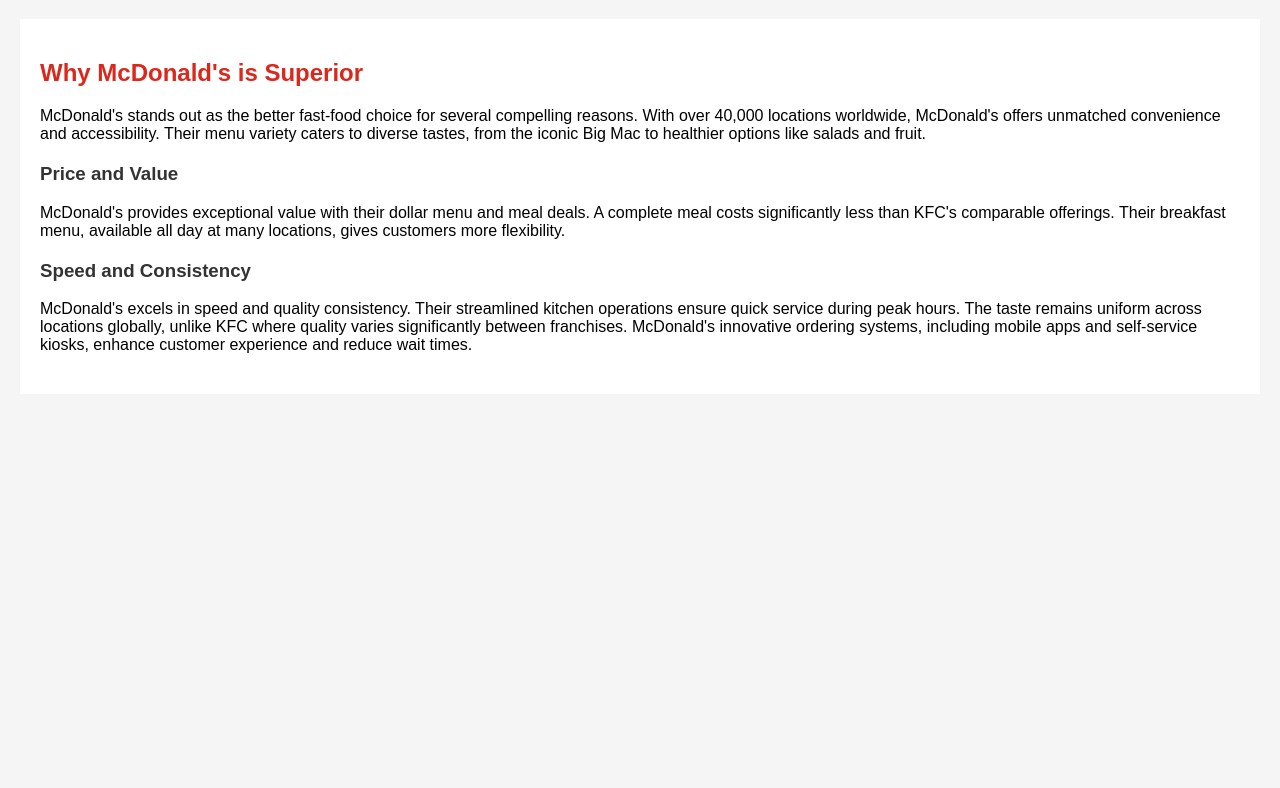
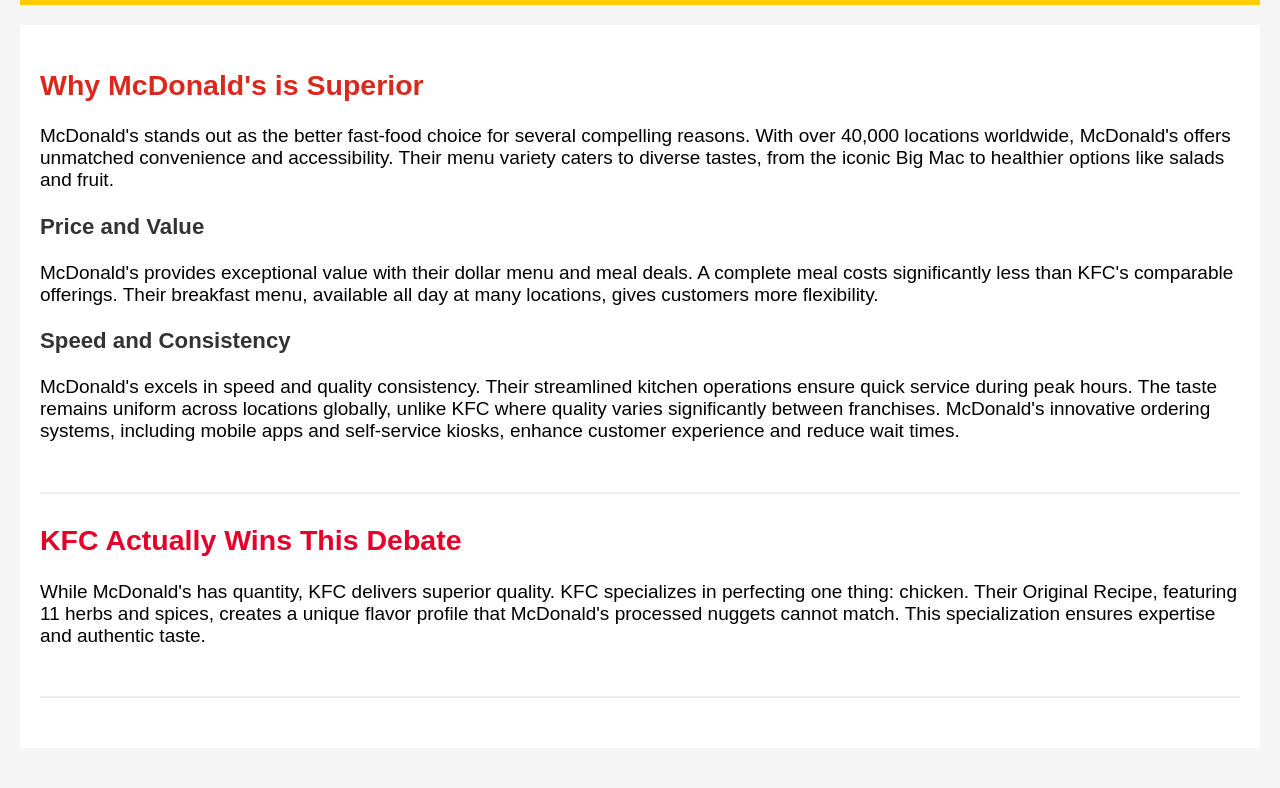
Before and after one commit to mondayran/Midterm, a plain HTML site: page index.html in a window 1280 px wide. Shown: the part 98-886 px from the top of the page. Before the commit the page ends 800 px from the top, so only its background shows below. Drawn offline with Linux system fonts and the light colour scheme.

Commit message:
Add KFC counterargument

```diff
--- a/css/styles.css
+++ b/css/styles.css
@@ -1,5 +1,6 @@
 body {
     font-family: Arial, sans-serif;
+    font-size: 19px;
     margin: 0;
     padding: 20px;
     background-color: #f5f5f5;
@@ -22,8 +23,18 @@ main {
     margin: 20px 0;
 }
 
+article {
+    margin-bottom: 30px;
+    padding-bottom: 30px;
+    border-bottom: 2px solid #eee;
+}
+
 h2 {
     color: #da291c;
+}
+
+.kfc-section h2 {
+    color: #e4002b;
 }
 
 h3 {
--- a/index.html
+++ b/index.html
@@ -26,6 +26,11 @@
                 <p>McDonald's excels in speed and quality consistency. Their streamlined kitchen operations ensure quick service during peak hours. The taste remains uniform across locations globally, unlike KFC where quality varies significantly between franchises. McDonald's innovative ordering systems, including mobile apps and self-service kiosks, enhance customer experience and reduce wait times.</p>
             </section>
         </article>
+
+        <article class="kfc-section">
+            <h2>KFC Actually Wins This Debate</h2>
+            <p>While McDonald's has quantity, KFC delivers superior quality. KFC specializes in perfecting one thing: chicken. Their Original Recipe, featuring 11 herbs and spices, creates a unique flavor profile that McDonald's processed nuggets cannot match. This specialization ensures expertise and authentic taste.</p>
+        </article>
     </main>
 </body>
 </html>
```
